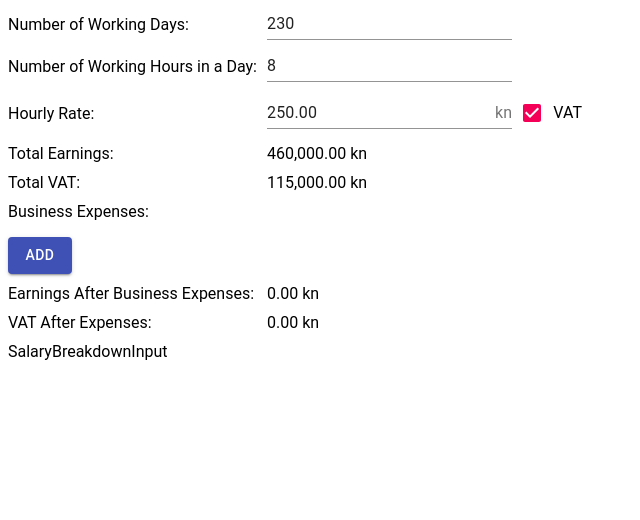
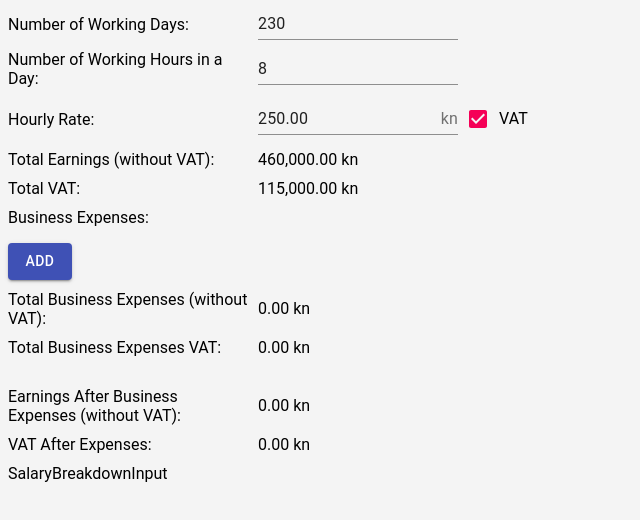
Before and after one commit to mrzli/gm-earnings, a React (Create React App) app: page / in a window 1280 px wide. Shown: the top 520 px of the page, without its empty margins (0-640 px from the left). Built offline with nearby package versions, Linux system fonts and the light colour scheme; a small style sheet from the web is missing.

Commit message:
Update to earnings.

```diff
--- a/src/App.tsx
+++ b/src/App.tsx
@@ -1,5 +1,5 @@
 import React from 'react';
-import { EarningsDisplay } from './components/EarningsDisplay';
+import { EarningsDisplay } from './components/earnings/EarningsDisplay';
 
 export function App(): React.ReactElement {
   return (
--- /dev/null
+++ b/src/components/earnings/BusinessExpensesInput.tsx
@@ -0,0 +1,52 @@
+import React from 'react';
+import { InputList } from '../generic/InputList';
+import { BusinessExpenseItem } from '../../types/business-expense-item';
+import { BusinessExpenseInput } from './BusinessExpenseInput';
+import { EMPTY_BUSINESS_EXPENSE_ITEM } from '../../data/earnings-data';
+import { LabelledMoneyDisplayInGrid } from '../generic/LabelledMoneyDisplayInGrid';
+import { ZERO_AMOUNT } from '../../data/general-data';
+import { GridLayout } from '../generic/GridLayout';
+
+interface BusinessExpensesInputProps {
+  readonly value: readonly BusinessExpenseItem[];
+  readonly onValueChanged: (value: readonly BusinessExpenseItem[]) => void;
+}
+
+export function BusinessExpensesInput({
+  value,
+  onValueChanged
+}: BusinessExpensesInputProps): React.ReactElement {
+  return (
+    <GridLayout columnsTemplate={'240px 200px 1fr'}>
+      <div
+        style={{
+          gridRowStart: 1,
+          gridColumnStart: 1,
+          gridColumnEnd: 'span 3'
+        }}
+      >
+        <InputList<BusinessExpenseItem>
+          title={'Business Expenses:'}
+          items={value}
+          ItemComponent={BusinessExpenseInput}
+          emptyItem={EMPTY_BUSINESS_EXPENSE_ITEM}
+          onValueChanged={(updatedValue) => {
+            onValueChanged(updatedValue);
+          }}
+        />
+      </div>
+      <LabelledMoneyDisplayInGrid
+        label={'Total Business Expenses (without VAT):'}
+        value={ZERO_AMOUNT}
+        row={2}
+        column={1}
+      />
+      <LabelledMoneyDisplayInGrid
+        label={'Total Business Expenses VAT:'}
+        value={ZERO_AMOUNT}
+        row={3}
+        column={1}
+      />
+    </GridLayout>
+  );
+}
--- a/src/components/EarningsDisplay.tsx
+++ b/src/components/earnings/EarningsDisplay.tsx
@@ -1,31 +1,21 @@
 import React, { useEffect, useReducer, useState } from 'react';
-import { EarningsData } from '../types/earnings-data';
+import { EarningsData } from '../../types/earnings-data';
 import {
   DEFAULT_EARNINGS_INPUT_DATA,
-  EMPTY_BUSINESS_EXPENSE_ITEM,
-  EMPTY_EARNINGS_DATA,
-  VAT_PERCENT
-} from '../data/earnings-data';
-import {
-  currencyToMoneyString,
-  moneyStringToCurrency
-} from '../utils/currency-utils';
-import { InputList } from './generic/InputList';
-import { BusinessExpenseInput } from './BusinessExpenseInput';
-import { BusinessExpenseItem } from '../types/business-expense-item';
-import { EarningsInputData } from '../types/earnings-input-data';
-import {
-  isInNumericRange,
-  isValidMoneyString
-} from '../utils/validation-utils';
-import { IntegerInput } from './generic/IntegerInput';
-import { MoneyInputWithVatInGrid } from './generic/MoneyInputWithVatInGrid';
-import { InputAmountWithVat } from '../types/input-amount-with-vat';
-import { LabelledMoneyDisplayInGrid } from './generic/LabelledMoneyDisplayInGrid';
-import { LabelInGrid } from './generic/LabelInGrid';
-import { GridLayout } from './generic/GridLayout';
-import { SalaryBreakdownInput } from './salary/SalaryBreakdownInput';
-import { ZERO_AMOUNT } from '../data/general-data';
+  EMPTY_EARNINGS_DATA
+} from '../../data/earnings-data';
+import { BusinessExpenseItem } from '../../types/business-expense-item';
+import { EarningsInputData } from '../../types/earnings-input-data';
+import { IntegerInput } from '../generic/IntegerInput';
+import { MoneyInputWithVatInGrid } from '../generic/MoneyInputWithVatInGrid';
+import { InputAmountWithVat } from '../../types/input-amount-with-vat';
+import { LabelledMoneyDisplayInGrid } from '../generic/LabelledMoneyDisplayInGrid';
+import { LabelInGrid } from '../generic/LabelInGrid';
+import { GridLayout } from '../generic/GridLayout';
+import { SalaryBreakdownInput } from '../salary/SalaryBreakdownInput';
+import { ZERO_AMOUNT } from '../../data/general-data';
+import { getEarningsData } from './earnings-calculations';
+import { BusinessExpensesInput } from './BusinessExpensesInput';
 
 enum InputDataActionType {
   SetWorkingDays = 'SetWorkingDays',
@@ -78,8 +68,6 @@ function earningsInputReducer(
   }
 }
 
-const GRID_COLUMNS = 4;
-
 export function EarningsDisplay(): React.ReactElement {
   const [earningsInputState, earningsInputDispatch] = useReducer(
     earningsInputReducer,
@@ -93,7 +81,7 @@ export function EarningsDisplay(): React.ReactElement {
   }, [earningsInputState]);
 
   return (
-    <GridLayout columns={GRID_COLUMNS}>
+    <GridLayout columnsTemplate={'240px 200px auto 1fr'}>
       <LabelInGrid text={'Number of Working Days:'} row={1} column={1} />
       <div style={{ gridRowStart: 1, gridColumnStart: 2 }}>
         <IntegerInput
@@ -139,7 +127,7 @@ export function EarningsDisplay(): React.ReactElement {
         column={2}
       />
       <LabelledMoneyDisplayInGrid
-        label={'Total Earnings:'}
+        label={'Total Earnings (without VAT):'}
         value={earnings.totalEarnings}
         row={4}
         column={1}
@@ -154,14 +142,11 @@ export function EarningsDisplay(): React.ReactElement {
         style={{
           gridRowStart: 6,
           gridColumnStart: 1,
-          gridColumnEnd: `span ${GRID_COLUMNS}`
+          gridColumnEnd: 'span 4'
         }}
       >
-        <InputList<BusinessExpenseItem>
-          title={'Business Expenses:'}
-          items={earningsInputState.businessExpenseItems}
-          ItemComponent={BusinessExpenseInput}
-          emptyItem={EMPTY_BUSINESS_EXPENSE_ITEM}
+        <BusinessExpensesInput
+          value={earningsInputState.businessExpenseItems}
           onValueChanged={(value) => {
             earningsInputDispatch({
               type: InputDataActionType.SetBusinessExpenseItems,
@@ -171,22 +156,22 @@ export function EarningsDisplay(): React.ReactElement {
         />
       </div>
       <LabelledMoneyDisplayInGrid
-        label={'Earnings After Business Expenses:'}
+        label={'Earnings After Business Expenses (without VAT):'}
         value={ZERO_AMOUNT}
-        row={7}
+        row={9}
         column={1}
       />
       <LabelledMoneyDisplayInGrid
         label={'VAT After Expenses:'}
         value={ZERO_AMOUNT}
-        row={8}
+        row={10}
         column={1}
       />
       <div
         style={{
-          gridRowStart: 9,
+          gridRowStart: 11,
           gridColumnStart: 1,
-          gridColumnEnd: `span ${GRID_COLUMNS}`
+          gridColumnEnd: 'span 4'
         }}
       >
         <SalaryBreakdownInput />
@@ -194,29 +179,3 @@ export function EarningsDisplay(): React.ReactElement {
     </GridLayout>
   );
 }
-
-function getEarningsData(input: EarningsInputData): EarningsData {
-  if (!isEarningsInputValid(input)) {
-    return EMPTY_EARNINGS_DATA;
-  }
-
-  const totalEarnings = moneyStringToCurrency(input.hourlyRate.amount)
-    .multiply(input.workingHours)
-    .multiply(input.workingDays);
-  const totalVat = input.hourlyRate.isVat
-    ? totalEarnings.multiply(VAT_PERCENT)
-    : totalEarnings;
-
-  return {
-    totalEarnings: currencyToMoneyString(totalEarnings),
-    totalVat: currencyToMoneyString(totalVat)
-  };
-}
-
-function isEarningsInputValid(earningsInput: EarningsInputData): boolean {
-  return (
-    isInNumericRange(earningsInput.workingDays, 0, 365) &&
-    isInNumericRange(earningsInput.workingHours, 0, 24) &&
-    isValidMoneyString(earningsInput.hourlyRate.amount)
-  );
-}
--- /dev/null
+++ b/src/components/earnings/earnings-calculations.ts
@@ -0,0 +1,37 @@
+import { EarningsInputData } from '../../types/earnings-input-data';
+import { EarningsData } from '../../types/earnings-data';
+import { EMPTY_EARNINGS_DATA, VAT_PERCENT } from '../../data/earnings-data';
+import {
+  currencyToMoneyString,
+  moneyStringToCurrency
+} from '../../utils/currency-utils';
+import {
+  isInNumericRange,
+  isValidMoneyString
+} from '../../utils/validation-utils';
+
+export function getEarningsData(input: EarningsInputData): EarningsData {
+  if (!isEarningsInputValid(input)) {
+    return EMPTY_EARNINGS_DATA;
+  }
+
+  const totalEarnings = moneyStringToCurrency(input.hourlyRate.amount)
+    .multiply(input.workingHours)
+    .multiply(input.workingDays);
+  const totalVat = input.hourlyRate.isVat
+    ? totalEarnings.multiply(VAT_PERCENT)
+    : totalEarnings;
+
+  return {
+    totalEarnings: currencyToMoneyString(totalEarnings),
+    totalVat: currencyToMoneyString(totalVat)
+  };
+}
+
+function isEarningsInputValid(earningsInput: EarningsInputData): boolean {
+  return (
+    isInNumericRange(earningsInput.workingDays, 0, 365) &&
+    isInNumericRange(earningsInput.workingHours, 0, 24) &&
+    isValidMoneyString(earningsInput.hourlyRate.amount)
+  );
+}
--- a/src/components/generic/GridLayout.tsx
+++ b/src/components/generic/GridLayout.tsx
@@ -1,21 +1,19 @@
 import React from 'react';
 
 interface GridLayoutProps {
-  readonly columns: number;
+  readonly columnsTemplate: string;
   readonly children: React.ReactNode;
 }
 
 export function GridLayout({
-  columns,
+  columnsTemplate,
   children
 }: GridLayoutProps): React.ReactElement {
   return (
     <div
       style={{
         display: 'grid',
-        gridTemplateColumns: `repeat(${columns}, fit-content(${
-          100 / columns
-        }%))`,
+        gridTemplateColumns: columnsTemplate,
         alignItems: 'center',
         rowGap: 10,
         columnGap: 10
--- a/src/components/salary/SalaryBreakdownYearly.tsx
+++ b/src/components/salary/SalaryBreakdownYearly.tsx
@@ -11,7 +11,7 @@ export function SalaryBreakdownYearly({
   data
 }: SalaryBreakdownYearlyProps): React.ReactElement {
   return (
-    <GridLayout columns={2}>
+    <GridLayout columnsTemplate={'240px 200px'}>
       <LabelledMoneyDisplayInGrid
         label={'Health Insurance:'}
         value={data.healthInsurance}
--- a/src/components/salary/SalaryDeductionInput.tsx
+++ b/src/components/salary/SalaryDeductionInput.tsx
@@ -18,7 +18,7 @@ export function SalaryDeductionInput({
   onValueChanged
 }: SalaryDeductionInputProps): React.ReactElement {
   return (
-    <GridLayout columns={2}>
+    <GridLayout columnsTemplate={'240px 200px'}>
       <div style={{ gridRowStart: 1, gridColumnStart: 1 }}>
         Retirement Payments 1st Pillar Percent:
       </div>
--- a/src/index.scss
+++ b/src/index.scss
@@ -3,6 +3,7 @@
 
 body {
   font-family: Roboto, sans-serif !important;
+  background-color: #F4F4F4;
 }
 
 a {
```
Also changed, not shown: src/components/earnings/BusinessExpenseInput.tsx (renamed from src/components/BusinessExpenseInput.tsx, +10 -17 lines).
